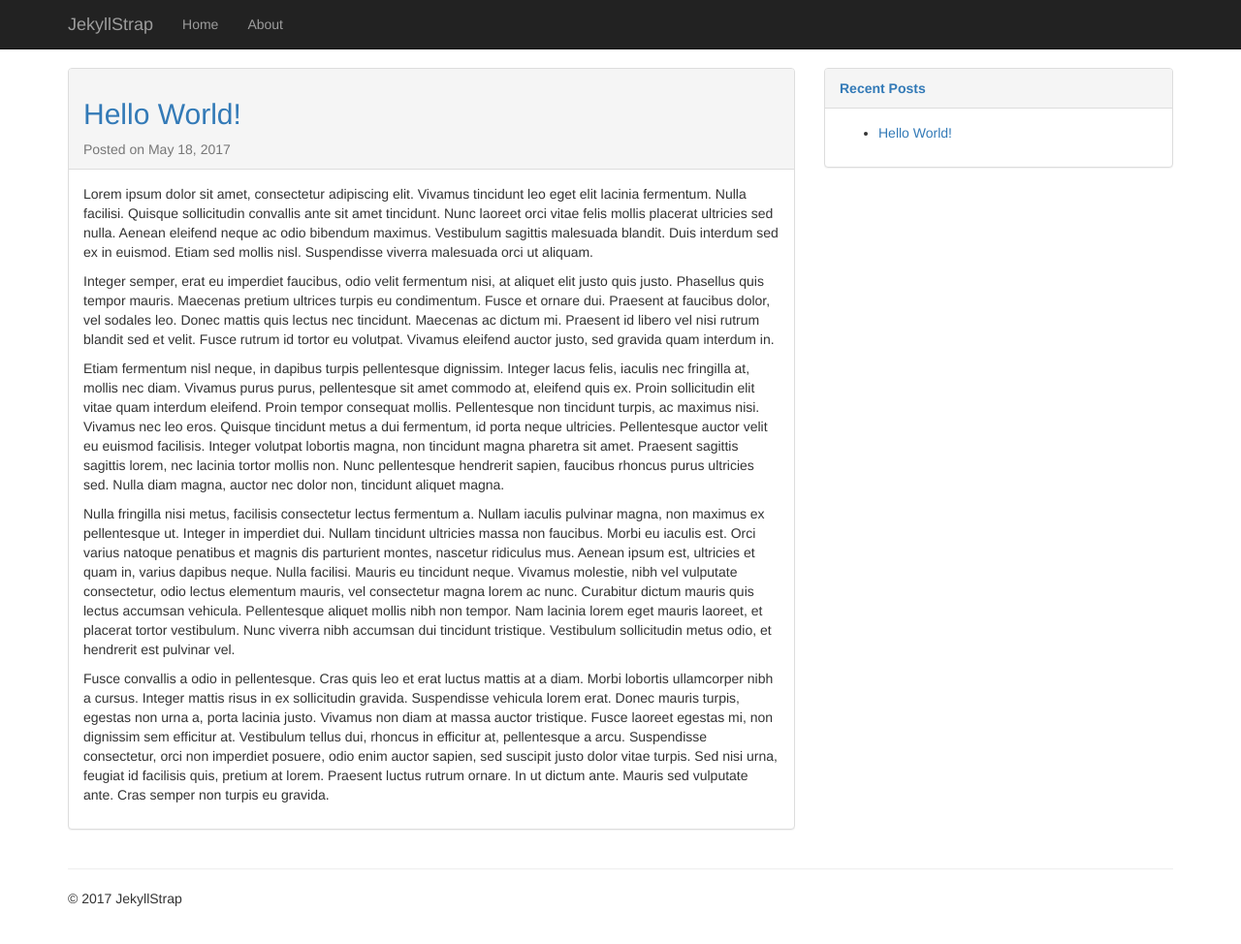
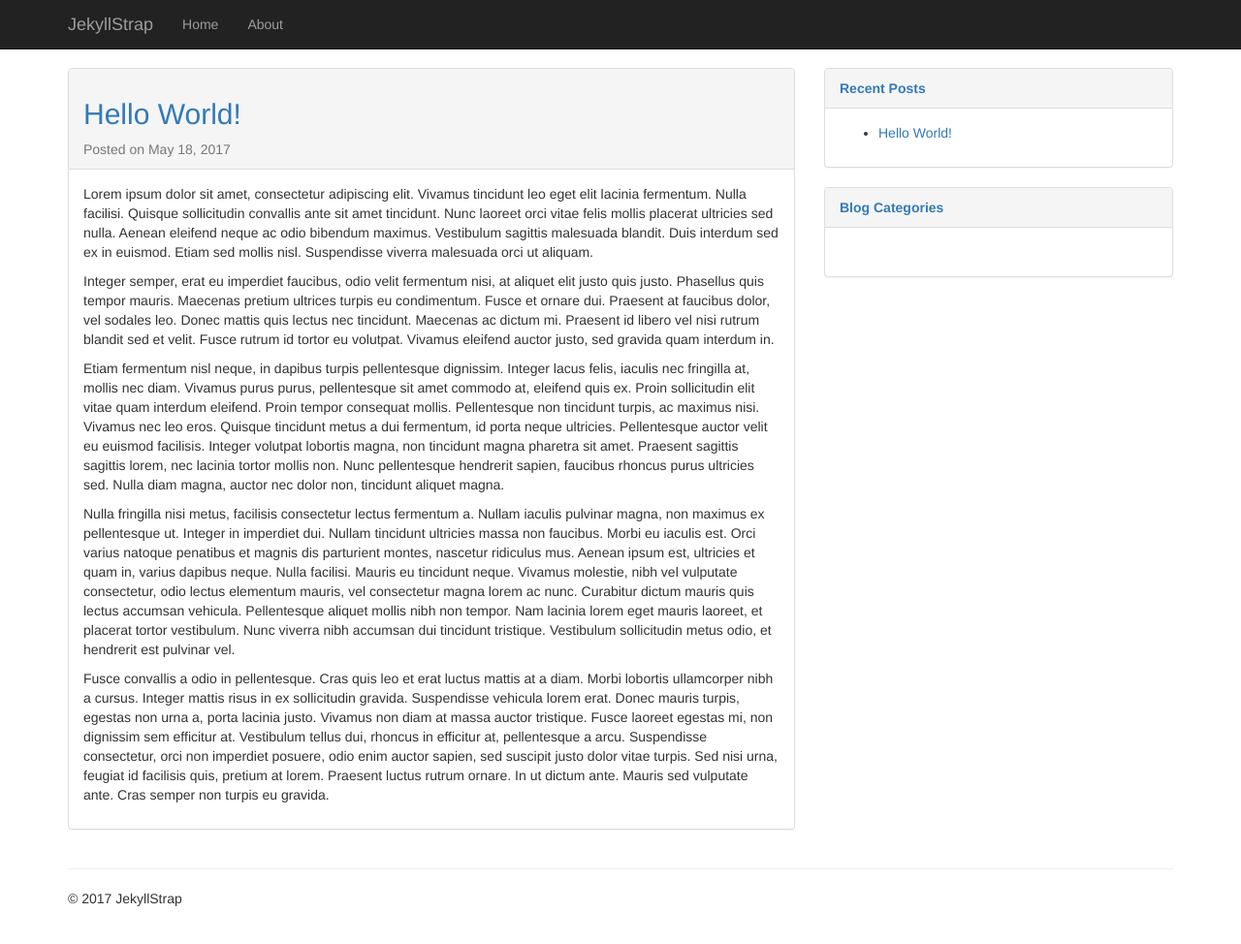
Before and after one commit to TheEssem/jekyllstrap-theme, a Jekyll site: the page built from _posts/2017-5-18-Hello-World.md, in a window 1280 px wide and 1027 px high. Shown: the top 974 px of the window at 97% size. Built offline with Jekyll 4.4.1, drawn with Linux system fonts in a browser that asks for light colours; nearby versions of some CDN libraries.

Commit message:
Update post.html

```diff
--- a/_layouts/post.html
+++ b/_layouts/post.html
@@ -74,5 +74,53 @@ layout: default
                 </ul>
             </div>
         </div>
+	              <div class="panel panel-default">
+            <div class="panel-heading">
+                <span class="text-primary"><b>Blog Categories</b></span>
+            </div>
+            <div class="panel-body">
+                <div class="panel-group" id="accordion">
+                    {% for category in site.categories %}
+                    <div class="panel panel-default">
+                        <div class="panel-heading">
+                            <h4 class="panel-title">
+                                <a data-toggle="collapse" data-parent="#accordion" name="{{ category | first }}"
+                                   href="#{{ category | first }}">
+                                    {{ category | first }}
+                                </a>
+                            </h4>
+                        </div>
+
+                        {% if forloop.index == 1 %}
+                        <div id="{{ category | first }}" class="panel-collapse collapse in">
+                            <div class="panel-body">
+                                <ul>
+                                    {% for posts in category %} {% for post in posts %}
+                                    {% if post.url %}
+                                    <li><a href="{{ post.url | prepend: site.url }}">{{ post.title }}</a></li>
+                                    {% endif %}
+                                    {% endfor %} {% endfor %}
+                                </ul>
+                            </div>
+                        </div>
+                        {% else %}
+                        <div id="{{ category | first }}" class="panel-collapse collapse">
+                            <div class="panel-body">
+                                <ul>
+                                    {% for posts in category %} {% for post in posts %}
+                                    {% if post.url %}
+                                    <li><a href="{{ post.url | prepend: site.url }}">{{ post.title }}</a></li>
+                                    {% endif %}
+                                    {% endfor %} {% endfor %}
+                                </ul>
+                            </div>
+                        </div>
+                        {% endif %}
+
+                    </div>
+                    {% endfor %}
+                </div>
+            </div>
+        </div>
 </div>
     </div>
```
